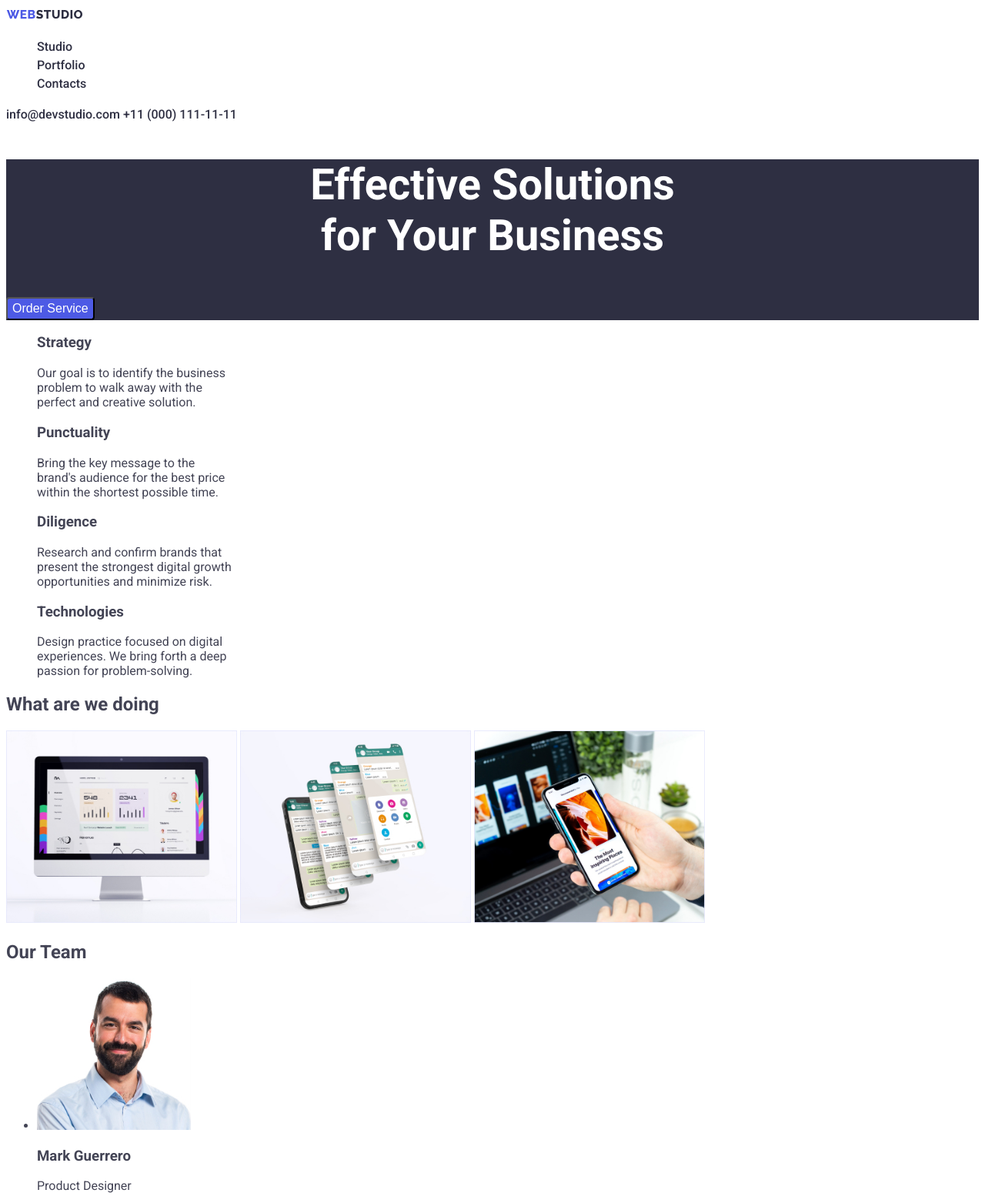
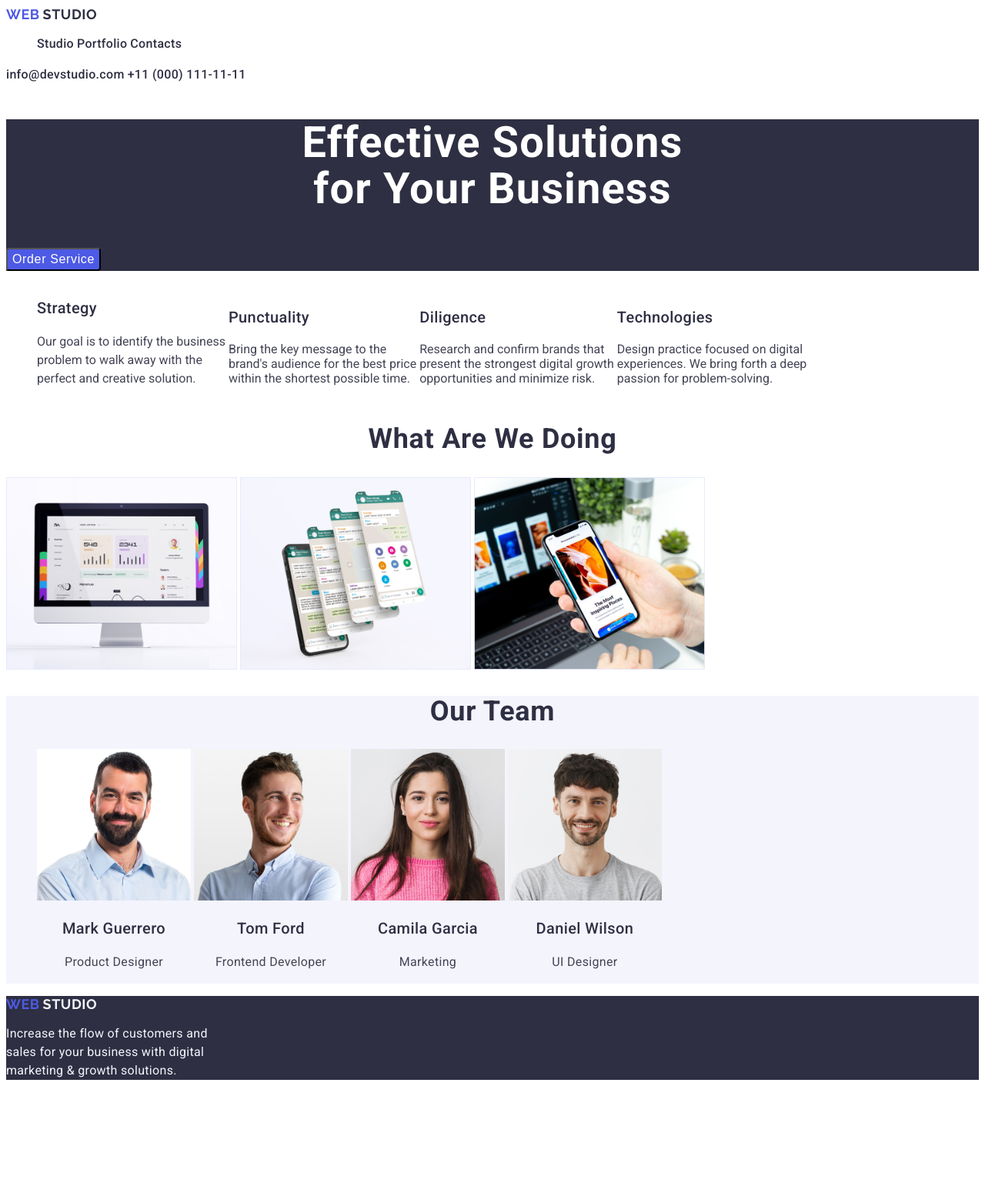
Before and after one commit to DorinGI/goit-markup-hw-02, a plain HTML site: page index.html in a window 1280 px wide. Shown: the top 1563 px of the page at 77% size. After the commit the page ends 1419 px from the top, so only its background shows below. Drawn offline with Linux system fonts and the light colour scheme.

Commit message:
Final homework 2

```diff
--- a/css/styles.css
+++ b/css/styles.css
@@ -3,14 +3,49 @@ body {
   color: #434455;
   background-color: #fff;
 }
-.nav-bar ul {
+.global-header a {
+  text-decoration: none;
+}
+.global-header {
+  display: inline;
+}
+.logo-web {
+  font-family: 'Raleway', sans-serif;
+  font-weight: 800;
+  font-size: 18px;
+  line-height: 1.16667;
+  letter-spacing: 0.03em;
+  text-transform: uppercase;
+  color: #4d5ae5;
+}
+.logo-studio-header {
+  font-family: 'Raleway', sans-serif;
+  font-weight: 800;
+  font-size: 18px;
+  line-height: 1.16667;
+  letter-spacing: 0.03em;
+  text-transform: uppercase;
+  color: #2e2f42;
+}
+.logo-studio-footer {
+  font-family: 'Raleway', sans-serif;
+  font-weight: 800;
+  font-size: 18px;
+  line-height: 1.16667;
+  letter-spacing: 0.03em;
+  text-transform: uppercase;
+  color: #f4f4fd;
+}
+.nav-bar li {
   list-style-type: none;
+  display: inline;
 }
 .nav-item {
   color: #2e2f42;
   font-size: 16px;
   font-weight: 500;
   line-height: 1.5;
+  letter-spacing: 0.02em;
   text-decoration: none;
 }
 .nav-item:hover,
@@ -21,15 +56,18 @@ body {
   background-color: #2e2f42;
 }
 .hero-text {
-  color: #fff;
   font-weight: 700;
   font-size: 56px;
+  line-height: 1.07143;
+  letter-spacing: 0.02em;
   text-align: center;
+  color: #fff;
 }
 .hero-button {
   font-weight: 500;
   font-size: 16px;
   line-height: 1.5;
+  letter-spacing: 0.04em;
   border-radius: 4px;
   background: #4d5ae5;
   color: #fff;
@@ -39,22 +77,115 @@ body {
 .hero-button:focus {
   background: #404bbf;
 }
-.strenghts ul {
+.strenghts-section li {
   list-style-type: none;
+  display: inline-block;
 }
 .strenght-name {
+  font-weight: 500;
+  font-size: 20px;
+  line-height: 1.2;
+  letter-spacing: 0.02em;
+  color: #2e2f42;
 }
 .strenght-description {
+  font-size: 16px;
+  line-height: 1.5;
 }
-
+.title-what-are-we-doing {
+  font-weight: 700;
+  font-size: 36px;
+  line-height: 1.11111;
+  letter-spacing: 0.02em;
+  text-transform: capitalize;
+  text-align: center;
+  color: #2e2f42;
+}
+.title-our-team {
+  font-weight: 700;
+  font-size: 36px;
+  line-height: 1.11111;
+  letter-spacing: 0.02em;
+  text-transform: capitalize;
+  text-align: center;
+  color: #2e2f42;
+}
+.our-team-section {
+  background: #f4f4fd;
+}
+.our-team-section li {
+  list-style-type: none;
+  display: inline-block;
+}
+.team-person-name {
+  font-weight: 500;
+  font-size: 20px;
+  line-height: 1.2;
+  letter-spacing: 0.02em;
+  text-align: center;
+  color: #2e2f42;
+}
+.team-person-function {
+  font-size: 16px;
+  line-height: 1.5;
+  letter-spacing: 0.02em;
+  text-align: center;
+  color: #434455;
+}
+.global-footer {
+  background: #2e2f42;
+}
+.global-footer a {
+  text-decoration: none;
+}
+.footer-text {
+  font-size: 16px;
+  line-height: 1.5;
+  letter-spacing: 0.02em;
+  color: #f4f4fd;
+}
+.filter-buttons li {
+  list-style-type: none;
+  display: inline-block;
+}
 .filter-button {
+  font-family: 'Roboto', sans-serif;
+  font-weight: 500;
+  font-size: 16px;
+  line-height: 1.5;
+  letter-spacing: 0.04em;
+  text-align: center;
   border-radius: 4px;
   background: #f4f4fd;
   color: #4d5ae5;
   cursor: pointer;
+  border: 1px solid #e7e9fc;
+  border-radius: 4px;
+  padding: 12px 24px;
+  width: 116px;
+  height: 48px;
 }
 .filter-button:hover,
 .filter-button:focus {
   color: #fff;
   background: #404bbf;
 }
+.filter-cards li {
+  list-style-type: none;
+  display: inline-block;
+}
+.filter-card-name {
+  font-family: 'Roboto', sans-serif;
+  font-weight: 500;
+  font-size: 20px;
+  line-height: 1.2;
+  letter-spacing: 0.02em;
+  color: #2e2f42;
+}
+.filter-card-key {
+  font-family: 'Roboto', sans-serif;
+  font-size: 16px;
+  line-height: 1.5;
+  letter-spacing: 0.02em;
+  color: #434455;
+}
--- a/index.html
+++ b/index.html
@@ -12,9 +12,10 @@
   </head>
   <body>
     <!-- Bara de navigare -->
-    <header>
+    <header class="global-header">
       <a href="index.html">
-        <img src="./images/Logo.svg" alt="logo-studio" width="100" />
+        <span class="logo-web">WEB</span>
+        <span class="logo-studio-header">STUDIO</span>
       </a>
       <nav class="nav-bar">
         <ul>
@@ -45,7 +46,7 @@
         <button class="hero-button" type="button">Order Service</button>
       </section>
       <!-- Text section -->
-      <section class="strenghts">
+      <section class="strenghts-section">
         <ul>
           <li>
             <h3 class="strenght-name">Strategy</h3>
@@ -83,7 +84,7 @@
       </section>
       <!-- What are we doing section -->
       <section>
-        <h2>What are we doing</h2>
+        <h2 class="title-what-are-we-doing">What are we doing</h2>
         <img src="./images/Monitor.jpg" alt="monitor cu grafice" width="300" />
         <img
           src="./images/MultilevelChat.jpg"
@@ -97,8 +98,8 @@
         />
       </section>
       <!-- Our team section -->
-      <section>
-        <h2>Our Team</h2>
+      <section class="our-team-section">
+        <h2 class="title-our-team">Our Team</h2>
         <ul>
           <li>
             <img
@@ -106,8 +107,8 @@
               alt="Imaginea lui Mark Guerrero"
               width="200"
             />
-            <h3>Mark Guerrero</h3>
-            <p>Product Designer</p>
+            <h3 class="team-person-name">Mark Guerrero</h3>
+            <p class="team-person-function">Product Designer</p>
           </li>
           <li>
             <img
@@ -115,8 +116,8 @@
               alt="Imaginea lui Tom Ford"
               width="200"
             />
-            <h3>Tom Ford</h3>
-            <p>Frontend Developer</p>
+            <h3 class="team-person-name">Tom Ford</h3>
+            <p class="team-person-function">Frontend Developer</p>
           </li>
           <li>
             <img
@@ -124,8 +125,8 @@
               alt="Imaginea Camilei Garcia"
               width="200"
             />
-            <h3>Camila Garcia</h3>
-            <p>Marketing</p>
+            <h3 class="team-person-name">Camila Garcia</h3>
+            <p class="team-person-function">Marketing</p>
           </li>
           <li>
             <img
@@ -133,18 +134,19 @@
               alt="Imaginea lui Daniel Wilson"
               width="200"
             />
-            <h3>Daniel Wilson</h3>
-            <p>UI Designer</p>
+            <h3 class="team-person-name">Daniel Wilson</h3>
+            <p class="team-person-function">UI Designer</p>
           </li>
         </ul>
       </section>
     </main>
     <!-- Contact us -->
-    <footer>
+    <footer class="global-footer">
       <a href="index.html">
-        <img src="./images/Logo.svg" alt="logo-studio" width="100" />
+        <span class="logo-web">WEB</span>
+        <span class="logo-studio-footer">STUDIO</span>
       </a>
-      <p>
+      <p class="footer-text">
         Increase the flow of customers and<br />
         sales for your business with digital<br />
         marketing & growth solutions.
```
Also changed, not shown: portfolio.html (+27 -25 lines).
